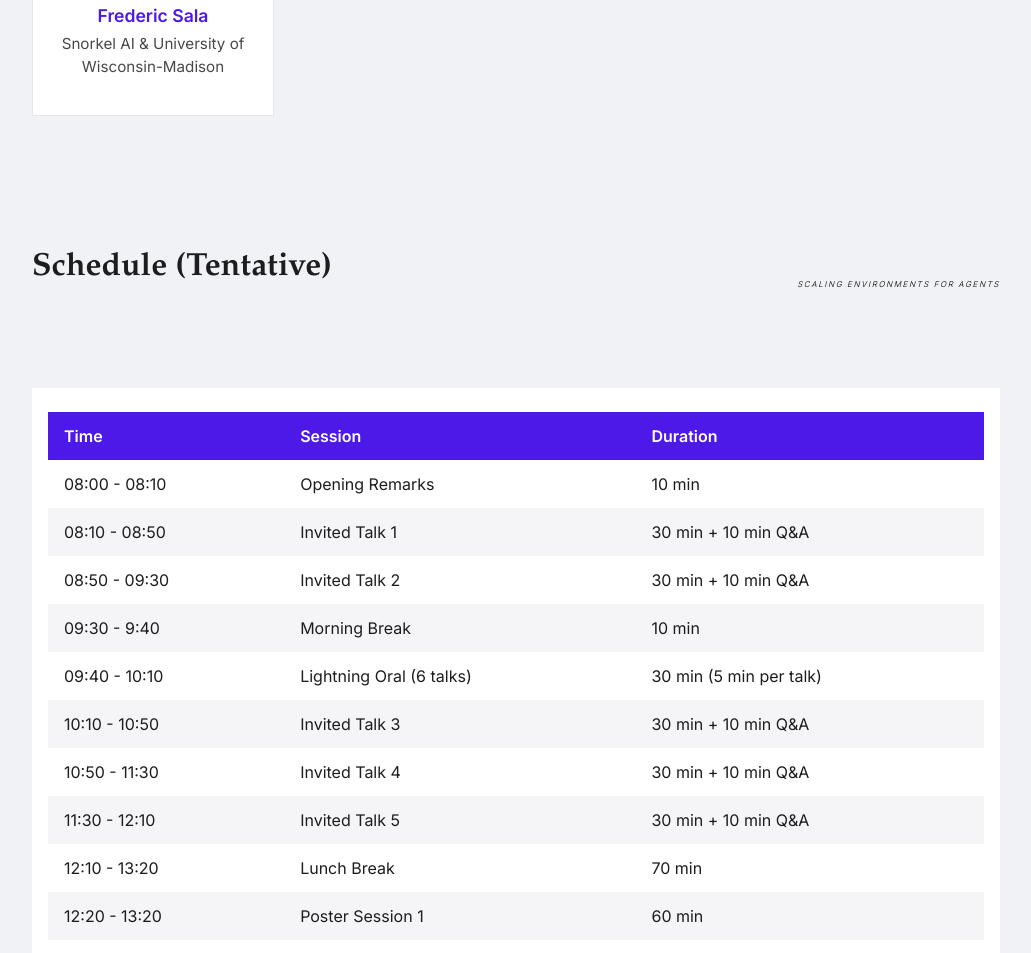
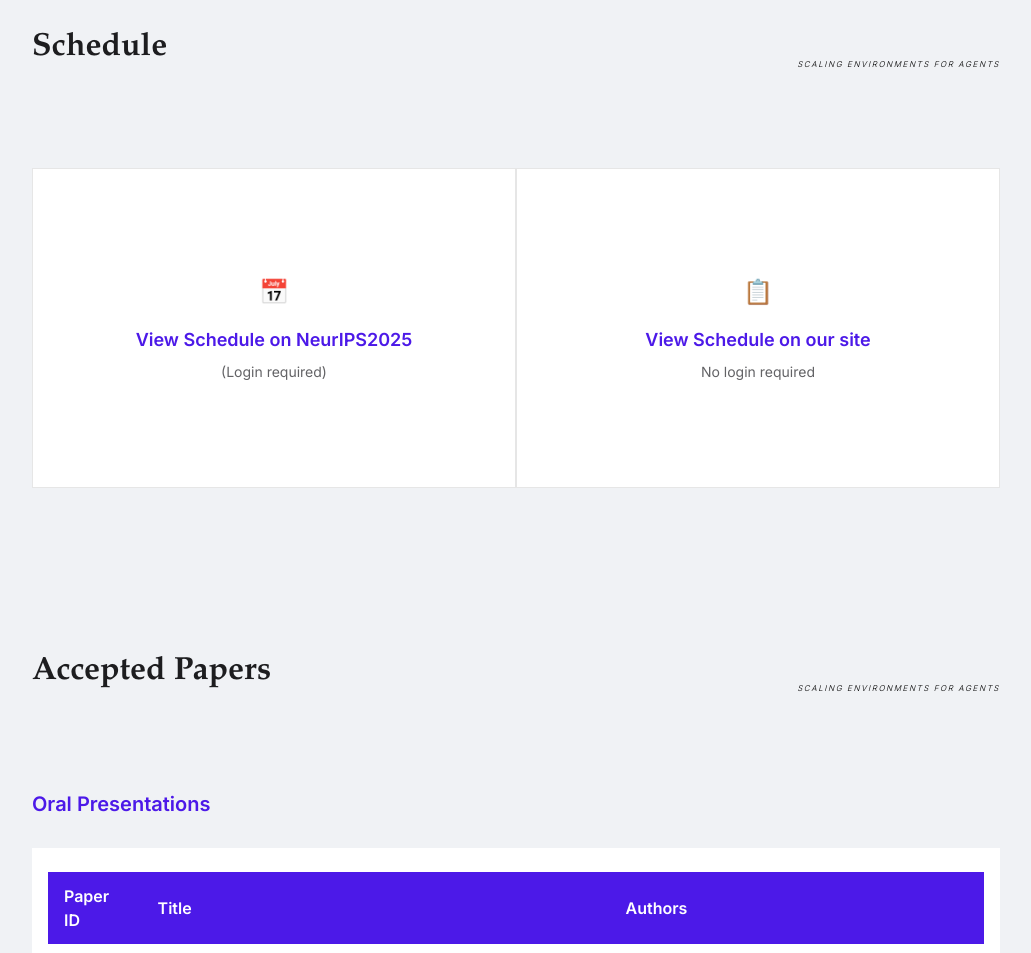
Before and after one commit to SEA-Workshop/sea-workshop.github.io, a website built with Vite: page index.html in a window 1280 px wide. Shown: the part 4187-5140 px from the top of the page, without its empty margins (124-1155 px from the left). Built offline with nearby package versions, Linux system fonts and the light colour scheme.

Commit message:
update content

```diff
--- a/index.html
+++ b/index.html
@@ -65,6 +65,16 @@
     .sponsors-logos a img {
       border-radius: 10px;
       display: block;
+    }
+
+    /* Schedule cards hover effects */
+    .schedule-card {
+      transition: all var(--transition-fast);
+    }
+    .schedule-card:hover {
+      box-shadow: 0 4px 24px rgba(76,25,232,0.13);
+      transform: scale(1.02);
+      text-decoration: none;
     }
   </style>
 </head>
@@ -362,13 +372,13 @@
             </div>
           </a> -->
 
-          <a href="https://www.egrefen.com/" target="_blank" class="organizer-card">
+         <!-- <a href="https://www.egrefen.com/" target="_blank" class="organizer-card">
             <img src="./public/edward-grefenstette.png" alt="Edward Grefenstette" class="organizer-photo">
             <div class="organizer-info">
               <div class="organizer-name">Edward Grefenstette</div>
               <div class="organizer-org">Google DeepMind</div>
             </div>
-          </a>
+          </a> -->
 
           <a href="https://eps.leeds.ac.uk/computing/staff/76/professor-anthony-tony-g-cohn-freng-flsw-ceng-citp"
             target="_blank" class="organizer-card">
@@ -414,11 +424,30 @@
       <div class="container">
         <div class="section-header-component">
           <div class="section-header-row">
-            <span class="section-header-title">Schedule (Tentative)</span>
+            <span class="section-header-title">Schedule</span>
             <span class="section-header-subtitle">Scaling Environments for Agents</span>
           </div>
         </div>
-        <div class="row">
+        <div style="display: flex; margin-top: 2rem; margin-bottom: 2rem; flex-wrap: wrap;">
+          <!-- Card 1: NeurIPS Schedule -->
+          <a href="https://neurips.cc/virtual/2025/loc/san-diego/workshop/109540" target="_blank" rel="noopener"
+             class="schedule-card"
+             style="flex: 1; min-width: 280px; background: var(--color-white); padding: 2rem; border: 0.5px solid var(--color-neutral-200); text-decoration: none; color: inherit; display: flex; flex-direction: column; align-items: center; justify-content: center; text-align: center; min-height: 320px;">
+            <div style="font-size: 1.5rem; margin-bottom: 1rem; color: var(--color-primary);">📅</div>
+            <div style="font-size: var(--font-size-lg); font-weight: var(--font-weight-semibold); color: var(--color-primary); margin-bottom: 0.5rem;">View Schedule on NeurIPS2025</div>
+            <div style="font-size: var(--font-size-sm); color: var(--color-neutral-600);">(Login required)</div>
+          </a>
+
+          <!-- Card 2: Our Site Schedule -->
+          <a href="schedule.html"
+             class="schedule-card"
+             style="flex: 1; min-width: 280px; background: var(--color-white); padding: 2rem; border: 0.5px solid var(--color-neutral-200); text-decoration: none; color: inherit; display: flex; flex-direction: column; align-items: center; justify-content: center; text-align: center; min-height: 320px;">
+            <div style="font-size: 1.5rem; margin-bottom: 1rem; color: var(--color-primary);">📋</div>
+            <div style="font-size: var(--font-size-lg); font-weight: var(--font-weight-semibold); color: var(--color-primary); margin-bottom: 0.5rem;">View Schedule on our site</div>
+            <div style="font-size: var(--font-size-sm); color: var(--color-neutral-600);">No login required</div>
+          </a>
+        </div>
+        <!-- <div class="row">
           <div class="col-lg-12">
             <div class="schedule-table">
               <table class="table">
@@ -427,7 +456,7 @@
                     <th scope="col">Time</th>
                     <th scope="col">Session</th>
                     <th scope="col">Duration</th>
-                    <!-- <th scope="col">Note</th> -->
+                    <th scope="col">Note</th>
                   </tr>
                 </thead>
                 <tbody>
@@ -521,7 +550,7 @@
               </table>
             </div>
           </div>
-        </div>
+        </div> -->
       </div>
     </section>
 
@@ -542,7 +571,7 @@
             <table class="table">
               <thead>
                 <tr>
-                  <th scope="col" style="width: 10%;">No.</th>
+                  <th scope="col" style="width: 10%;">Paper ID</th>
                   <th scope="col" style="width: 50%;">Title</th>
                   <th scope="col" style="width: 40%;">Authors</th>
                 </tr>
@@ -610,7 +639,7 @@
             <table class="table">
               <thead>
                 <tr>
-                  <th scope="col" style="width: 10%;">No.</th>
+                  <th scope="col" style="width: 10%;">Paper ID</th>
                   <th scope="col" style="width: 50%;">Title</th>
                   <th scope="col" style="width: 40%;">Authors</th>
                 </tr>
```
Also changed, not shown: schedule.html (+1 -1 lines).
